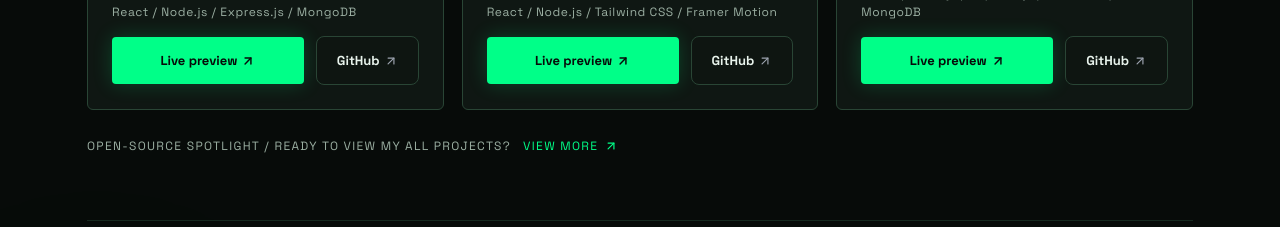
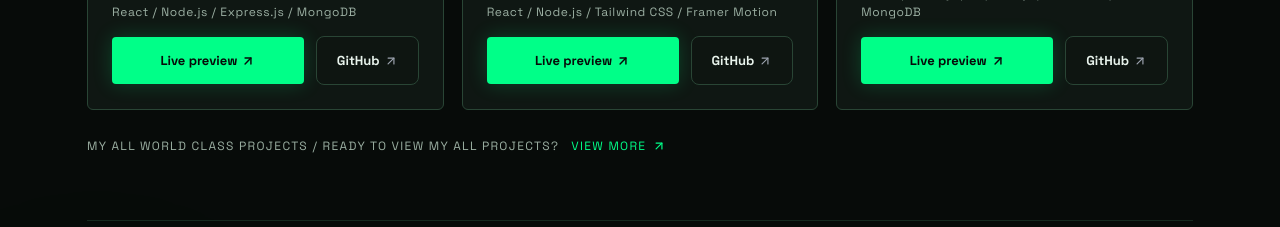
Before and after one commit to Sifathossensuvo/portfolio-website, a React (Vite) app: page / in a window 1280 px wide. Shown: the part 3820-4047 px from the top of the page. Built offline with nearby package versions, Linux system fonts and the light colour scheme.

Commit message:
added a simple text

```diff
--- a/src/components/AllProjects.jsx
+++ b/src/components/AllProjects.jsx
@@ -6,8 +6,6 @@ import { Link } from 'react-router-dom';
 export default function AllProjects() {
   // Extended dummy project pool to demonstrate Load More functionality (total 18 items)
   const masterProjects = [
-
-
 
 {
   id: 'hishabflow',
@@ -21,8 +19,6 @@ export default function AllProjects() {
   mockupType: 'hishabflow',
   fullDetails: 'HishabFlow is a full-stack business management software featuring inventory tracking, sales management, customer and supplier records, due payments, expense tracking, invoices, business reports, and business insights. Built with React, Node.js, Express.js, and MongoDB, it brings essential business operations together in one platform.'
 },
-
-
 
 
 {
--- a/src/components/Projects.jsx
+++ b/src/components/Projects.jsx
@@ -268,7 +268,7 @@ export default function Projects() {
       {/* Footer Disclaimer */}
 <div className="flex flex-wrap items-center gap-3 text-[12px] text-[#9BAFA2] tracking-[0.11em]">
   <span>
-    OPEN-SOURCE SPOTLIGHT / READY TO VIEW MY ALL PROJECTS?
+    MY ALL WORLD CLASS PROJECTS / READY TO VIEW MY ALL PROJECTS?
   </span>
 
   <Link
```
